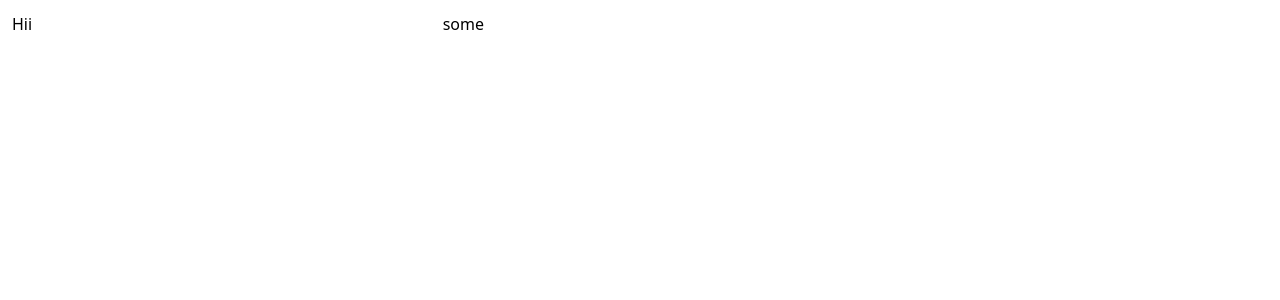
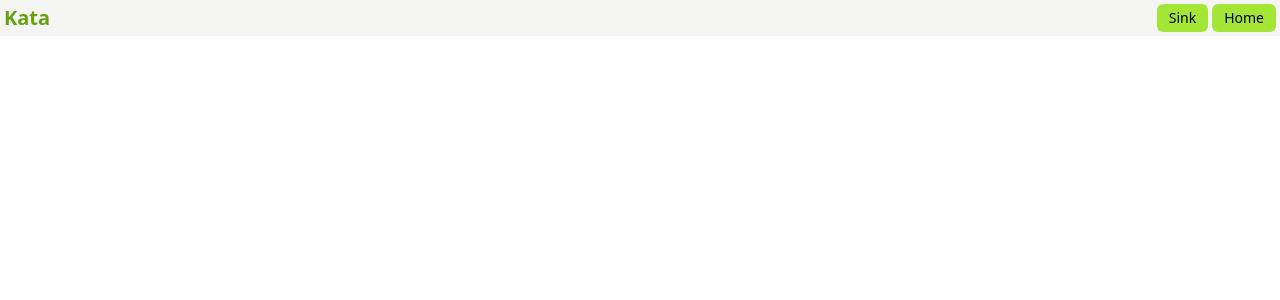
Before and after one commit to billbird-dev/kata, a Vue app: page / in a window 1280 px wide. Shown: the top 300 px of the page. Built offline with nearby package versions, Linux system fonts and the light colour scheme.

Commit message:
feat: views

```diff
--- a/src/App.vue
+++ b/src/App.vue
@@ -1,9 +1,26 @@
-<script setup lang="ts"></script>
+<script setup lang="ts">
+import { ref } from 'vue';
+import Sink from './views/Sink.vue';
+import Views from './views/Index.vue';
+import KButton from './components/KButton.vue';
+
+const view = ref<'sink' | 'index'>('sink');
+</script>
 <template>
-  <div class="p-3 flex space-x-3 h-screen max-h-screen">
-    <div class="w-1/3 flex-none">Hii</div>
+  <div>
+    <div class="w-full flex items-center justify-between bg-warm-gray-100 p-1">
+      <div class="text-lime-600 font-bold text-xl">Kata</div>
+      <div class="flex space-x-1">
+        <k-button @click="view = 'sink'"> Sink </k-button>
+        <k-button @click="view = 'index'"> Home </k-button>
+      </div>
+    </div>
 
-    <div class="flex-grow">some</div>
+    <div class="p-2">
+      <sink v-if="view === 'sink'" />
+
+      <views v-else />
+    </div>
   </div>
 </template>
 <style lang="scss" scoped></style>
--- /dev/null
+++ b/src/components/KButton.vue
@@ -0,0 +1,22 @@
+<script setup lang="ts"></script>
+<template>
+  <button
+    class="
+      px-3
+      py-1
+      bg-lime-400
+      border-none
+      outline-transparent
+      rounded-md
+      text-sm
+      hover:bg-lime-500
+      transition-colors
+      duration-300
+      ease
+    "
+    v-bind="$attrs"
+  >
+    <slot />
+  </button>
+</template>
+<style lang="scss" scoped></style>
--- /dev/null
+++ b/src/views/Index.vue
@@ -0,0 +1,11 @@
+<script setup lang="ts">
+// import { ref } from 'vue';
+</script>
+<template>
+  <div class="p-3 flex space-x-3 h-full max-h-full">
+    <div class="w-1/3 flex-none">Hii</div>
+
+    <div class="flex-grow">some</div>
+  </div>
+</template>
+<style lang="scss" scoped></style>
--- /dev/null
+++ b/src/views/Sink.vue
@@ -0,0 +1,7 @@
+<script setup lang="ts">
+import { ref } from 'vue';
+</script>
+<template>
+  <div></div>
+</template>
+<style lang="scss" scoped></style>
```
